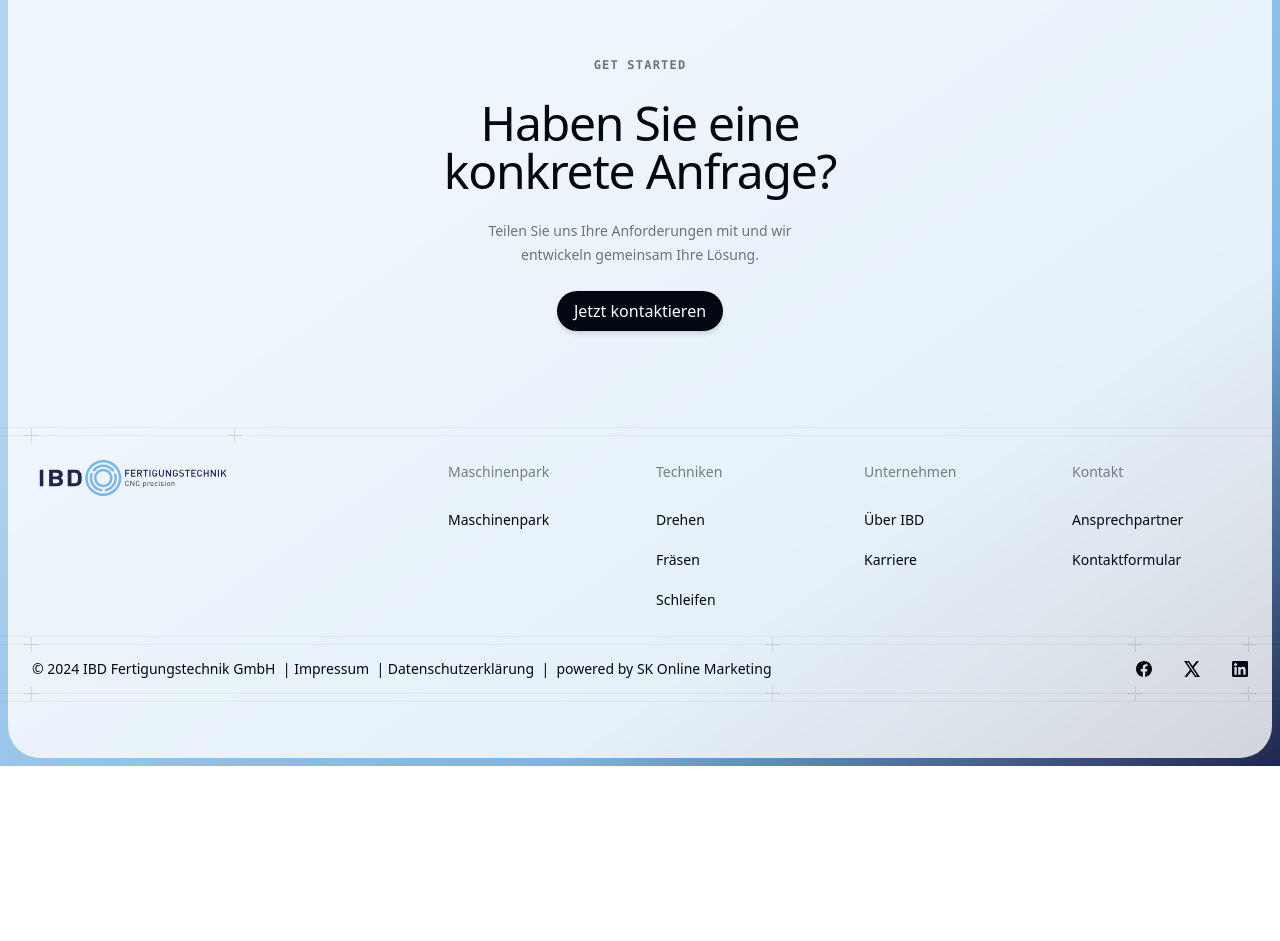
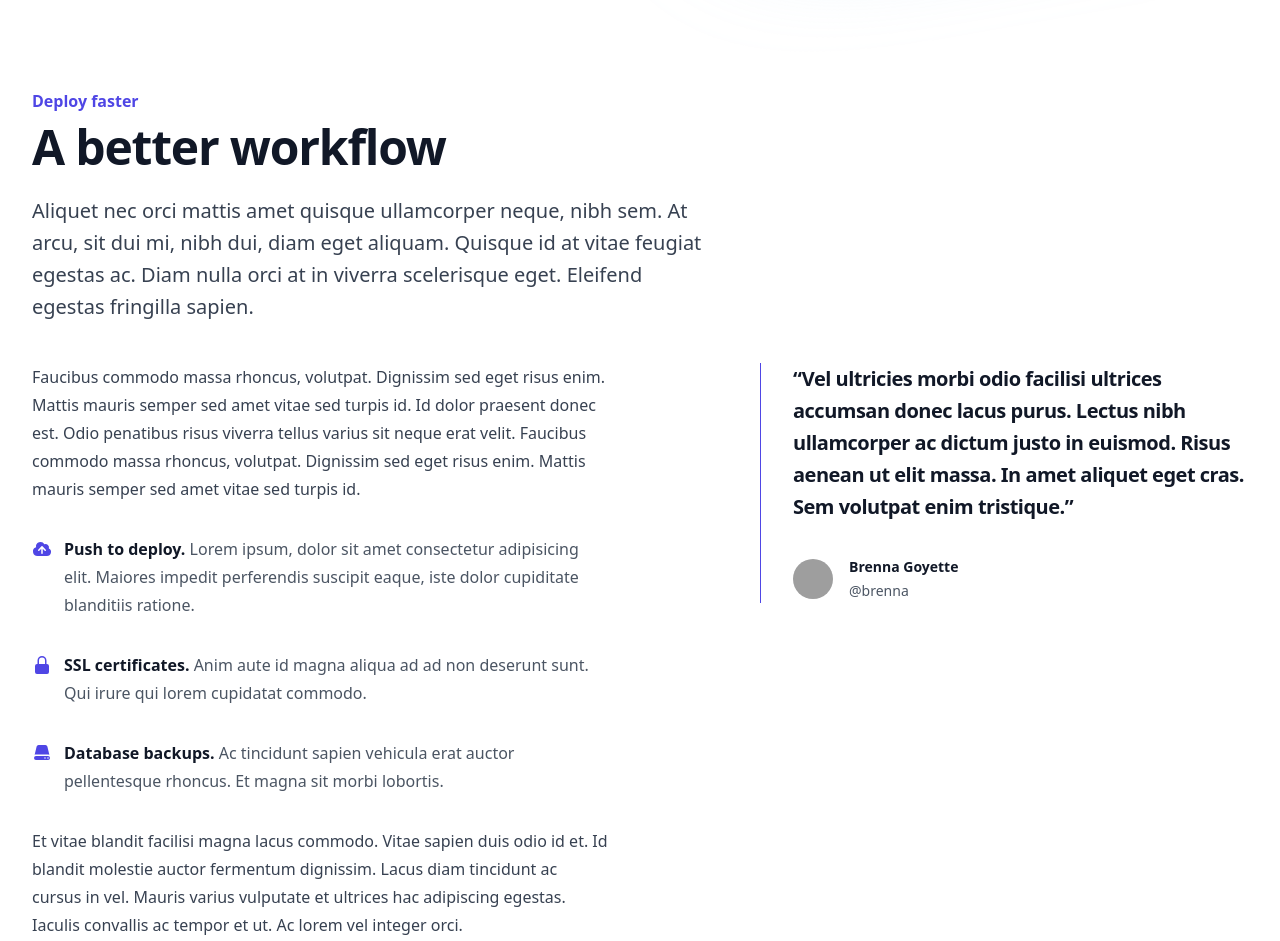
Before and after one commit to AImitSK/IBD-Fertigungstechnik, a Next.js app: page /unternehmen/ueber-ibd in a window 1280 px wide. Shown: the part 191-1132 px from the top of the page. Before the commit the page ends 957 px from the top, so only its background shows below. Built offline with nearby package versions, Linux system fonts and the light colour scheme; grey boxes are pictures that could not be loaded; a web font is replaced by a local one.

Commit message:
Add Content section to the Company page
Introduced a new Content function that includes a detailed workflow explanation, quotes, and list items highlighting key features. This new section is rendered within the Company page component alongside existing Navbar and Footer components.

```diff
--- a/src/app/unternehmen/ueber-ibd/page.tsx
+++ b/src/app/unternehmen/ueber-ibd/page.tsx
@@ -3,12 +3,116 @@ import { Footer } from '@/components/footer'
 import { GradientBackground } from '@/components/gradient'
 import { Navbar } from '@/components/navbar'
 import type { Metadata } from 'next'
+import { CloudArrowUpIcon, LockClosedIcon, ServerIcon } from '@heroicons/react/20/solid'
 
 export const metadata: Metadata = {
   title: 'Seitentiel',
   description:
     'We’re on a mission to transform revenue organizations by harnessing vast amounts of illegally acquired customer data.',
 }
+
+
+
+function Content() {
+    return (
+        <div className="relative isolate overflow-hidden py-24 sm:py-32">
+            <div className="mx-auto max-w-7xl px-6 lg:px-8">
+                <div className="mx-auto max-w-2xl lg:mx-0">
+                    <p className="text-base/7 font-semibold text-indigo-600">Deploy faster</p>
+                    <h1 className="mt-2 text-pretty text-4xl font-semibold tracking-tight text-gray-900 sm:text-5xl">
+                        A better workflow
+                    </h1>
+                    <p className="mt-6 text-xl/8 text-gray-700">
+                        Aliquet nec orci mattis amet quisque ullamcorper neque, nibh sem. At arcu, sit dui mi, nibh dui, diam eget
+                        aliquam. Quisque id at vitae feugiat egestas ac. Diam nulla orci at in viverra scelerisque eget. Eleifend
+                        egestas fringilla sapien.
+                    </p>
+                </div>
+                <div className="mx-auto mt-16 grid max-w-2xl grid-cols-1 gap-x-8 gap-y-16 lg:mx-0 lg:mt-10 lg:max-w-none lg:grid-cols-12">
+                    <div className="relative lg:order-last lg:col-span-5">
+                        <svg
+                            aria-hidden="true"
+                            className="absolute -top-[40rem] left-1 -z-10 h-[64rem] w-[175.5rem] -translate-x-1/2 stroke-gray-900/10 [mask-image:radial-gradient(64rem_64rem_at_111.5rem_0%,white,transparent)]"
+                        >
+
+                            <rect fill="url(#e87443c8-56e4-4c20-9111-55b82fa704e3)" width="100%" height="100%" strokeWidth={0} />
+                        </svg>
+                        <figure className="border-l border-indigo-600 pl-8">
+                            <blockquote className="text-xl/8 font-semibold tracking-tight text-gray-900">
+                                <p>
+                                    “Vel ultricies morbi odio facilisi ultrices accumsan donec lacus purus. Lectus nibh ullamcorper ac
+                                    dictum justo in euismod. Risus aenean ut elit massa. In amet aliquet eget cras. Sem volutpat enim
+                                    tristique.”
+                                </p>
+                            </blockquote>
+                            <figcaption className="mt-8 flex gap-x-4">
+                                <img
+                                    alt=""
+                                    src="https://images.unsplash.com/photo-1502685104226-ee32379fefbe?ixlib=rb-1.2.1&ixid=eyJhcHBfaWQiOjEyMDd9&auto=format&fit=facearea&facepad=2&w=256&h=256&q=80"
+                                    className="mt-1 size-10 flex-none rounded-full bg-gray-50"
+                                />
+                                <div className="text-sm/6">
+                                    <div className="font-semibold text-gray-900">Brenna Goyette</div>
+                                    <div className="text-gray-600">@brenna</div>
+                                </div>
+                            </figcaption>
+                        </figure>
+                    </div>
+                    <div className="max-w-xl text-base/7 text-gray-700 lg:col-span-7">
+                        <p>
+                            Faucibus commodo massa rhoncus, volutpat. Dignissim sed eget risus enim. Mattis mauris semper sed amet
+                            vitae sed turpis id. Id dolor praesent donec est. Odio penatibus risus viverra tellus varius sit neque
+                            erat velit. Faucibus commodo massa rhoncus, volutpat. Dignissim sed eget risus enim. Mattis mauris semper
+                            sed amet vitae sed turpis id.
+                        </p>
+                        <ul role="list" className="mt-8 max-w-xl space-y-8 text-gray-600">
+                            <li className="flex gap-x-3">
+                                <CloudArrowUpIcon aria-hidden="true" className="mt-1 size-5 flex-none text-indigo-600" />
+                                <span>
+                  <strong className="font-semibold text-gray-900">Push to deploy.</strong> Lorem ipsum, dolor sit amet
+                  consectetur adipisicing elit. Maiores impedit perferendis suscipit eaque, iste dolor cupiditate
+                  blanditiis ratione.
+                </span>
+                            </li>
+                            <li className="flex gap-x-3">
+                                <LockClosedIcon aria-hidden="true" className="mt-1 size-5 flex-none text-indigo-600" />
+                                <span>
+                  <strong className="font-semibold text-gray-900">SSL certificates.</strong> Anim aute id magna aliqua
+                  ad ad non deserunt sunt. Qui irure qui lorem cupidatat commodo.
+                </span>
+                            </li>
+                            <li className="flex gap-x-3">
+                                <ServerIcon aria-hidden="true" className="mt-1 size-5 flex-none text-indigo-600" />
+                                <span>
+                  <strong className="font-semibold text-gray-900">Database backups.</strong> Ac tincidunt sapien
+                  vehicula erat auctor pellentesque rhoncus. Et magna sit morbi lobortis.
+                </span>
+                            </li>
+                        </ul>
+                        <p className="mt-8">
+                            Et vitae blandit facilisi magna lacus commodo. Vitae sapien duis odio id et. Id blandit molestie auctor
+                            fermentum dignissim. Lacus diam tincidunt ac cursus in vel. Mauris varius vulputate et ultrices hac
+                            adipiscing egestas. Iaculis convallis ac tempor et ut. Ac lorem vel integer orci.
+                        </p>
+                        <h2 className="mt-16 text-2xl font-bold tracking-tight text-gray-900">No server? No problem.</h2>
+                        <p className="mt-6">
+                            Id orci tellus laoreet id ac. Dolor, aenean leo, ac etiam consequat in. Convallis arcu ipsum urna nibh.
+                            Pharetra, euismod vitae interdum mauris enim, consequat vulputate nibh. Maecenas pellentesque id sed
+                            tellus mauris, ultrices mauris. Tincidunt enim cursus ridiculus mi. Pellentesque nam sed nullam sed diam
+                            turpis ipsum eu a sed convallis diam.
+                        </p>
+                    </div>
+                </div>
+            </div>
+        </div>
+    )
+}
+
+
+
+
+
+
 
 
 
@@ -19,6 +123,7 @@ export default function Company() {
       <Container>
         <Navbar />
       </Container>
+      <Content />
       <Footer />
     </main>
   )
```
